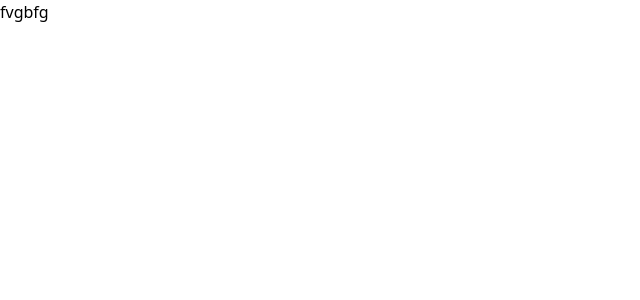
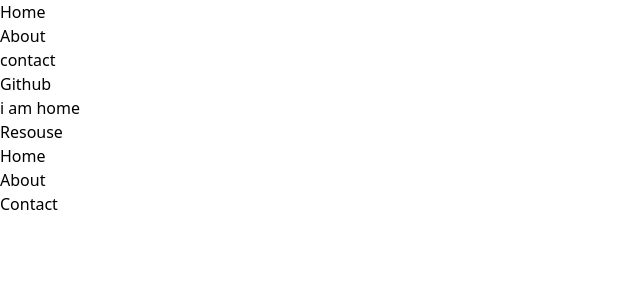
Before and after one commit to mithleshdevdas/React-projects, a React (Vite) app in the folder counter-app/: page / in a window 1280 px wide. Shown: the top 300 px of the page, without its empty margins (0-640 px from the left). Built offline with nearby package versions, Linux system fonts and the light colour scheme.

Commit message:
react router dom project

```diff
--- a/counter-app/src/App.jsx
+++ b/counter-app/src/App.jsx
@@ -5,15 +5,34 @@ import Cards from "./cards/Cards";
 import Bgchanger from "./bgchanger/Bgchanger";
 import PasswordGenter from "./passwordgenter/PasswordGenter";
 import Final from "./currencyconver/Final";
+import { Route, Router, RouterProvider, createBrowserRouter, createRoutesFromElements } from "react-router-dom";
+import Layout from "./React-Router-dom/Layout";
+import Home from "./React-Router-dom/Home";
+import About from "./React-Router-dom/About";
+import Contact from "./React-Router-dom/Contact";
+import Github from "./React-Router-dom/Github";
+import User from "./React-Router-dom/User";
 
 
+
+const router = createBrowserRouter(
+  createRoutesFromElements(
+    <Route path="/" element={<Layout />}>
+      <Route path="" element={<Home />} />
+      <Route path="about" element={<About />} />
+      <Route path="contact" element={<Contact />} />
+      <Route path="github" element={<Github />} />
+      <Route path="user/:id" element={<User />} />
+    </Route>
+  )
+);
 
 
 function App() {
   return (
     <>
 
-fvgbfg
+<RouterProvider router={router} />
 
 
 </>
--- /dev/null
+++ b/counter-app/src/React-Router-dom/About.jsx
@@ -0,0 +1,11 @@
+import React from 'react'
+
+function About() {
+  return (
+    <>
+      <h1 className='bg-yellow-400'>i am about</h1>
+    </>
+  );
+}
+
+export default About
--- /dev/null
+++ b/counter-app/src/React-Router-dom/Contact.jsx
@@ -0,0 +1,11 @@
+import React from 'react'
+
+function Contact() {
+  return (
+    <>
+      <h1 className='bg-purple-400'>i am contact</h1>
+    </>
+  );
+}
+
+export default Contact
--- /dev/null
+++ b/counter-app/src/React-Router-dom/Footer.jsx
@@ -0,0 +1,28 @@
+import React from 'react'
+import {Link} from 'react-router-dom'
+
+function Footer() {
+  return (
+      <>
+          <footer className='text-center  bg-gray-300'>
+              <h2>Resouse</h2>
+              <ul>
+                  <li>
+                      <Link to="/">
+                      Home
+                  </Link></li>
+                  <li>
+                      <Link to="/about">
+                      About
+                  </Link></li>
+                  <li>
+                      <Link to="/contact">
+                      Contact
+                  </Link></li>
+              </ul>
+          </footer>
+    </>
+  )
+}
+
+export default Footer
--- /dev/null
+++ b/counter-app/src/React-Router-dom/Github.jsx
@@ -0,0 +1,11 @@
+import React from 'react'
+
+function Github() {
+  return (
+    <>
+      <h1 className='bg-blue-400'>i am github</h1>
+    </>
+  );
+}
+
+export default Github
--- /dev/null
+++ b/counter-app/src/React-Router-dom/Header.jsx
@@ -0,0 +1,37 @@
+import React from 'react'
+import {NavLink} from 'react-router-dom'
+
+function Header() {
+  return (
+      <>
+          <header className='text-center bg-green-300'>
+              <nav>
+                  <ul>
+                      <li>
+                          <NavLink to ="/">
+                              Home
+                        </NavLink>
+                      </li>
+                      <li>
+                          <NavLink to ="/about">
+                              About
+                        </NavLink>
+                      </li>
+                      <li>
+                          <NavLink to ="/contact">
+                              contact
+                        </NavLink>
+                      </li>
+                      <li>
+                          <NavLink to ="/github">
+                              Github
+                        </NavLink>
+                      </li>
+                 </ul>
+              </nav>
+          </header>
+   </>
+  )
+}
+
+export default Header
--- /dev/null
+++ b/counter-app/src/React-Router-dom/Home.jsx
@@ -0,0 +1,11 @@
+import React from 'react'
+
+function Home() {
+  return (
+    <>
+      <h1 className='bg-orange-400'>i am home</h1>
+    </>
+  )
+}
+
+export default Home
--- /dev/null
+++ b/counter-app/src/React-Router-dom/Layout.jsx
@@ -0,0 +1,16 @@
+import React from 'react'
+import {Outlet} from 'react-router-dom'
+import Header from './Header'
+import Footer from './Footer'
+
+function Layout() {
+  return (
+      <>
+          <Header />
+          <Outlet />
+          <Footer/>
+    </>
+  )
+}
+
+export default Layout
--- /dev/null
+++ b/counter-app/src/React-Router-dom/User.jsx
@@ -0,0 +1,13 @@
+import React from 'react'
+import {useParams} from 'react-router-dom'
+
+function User() {
+    const {id} = useParams()
+  return (
+      <>
+          <h1 className='bg-pink-400'>user:{id}</h1>
+    </>
+  )
+}
+
+export default User
```
